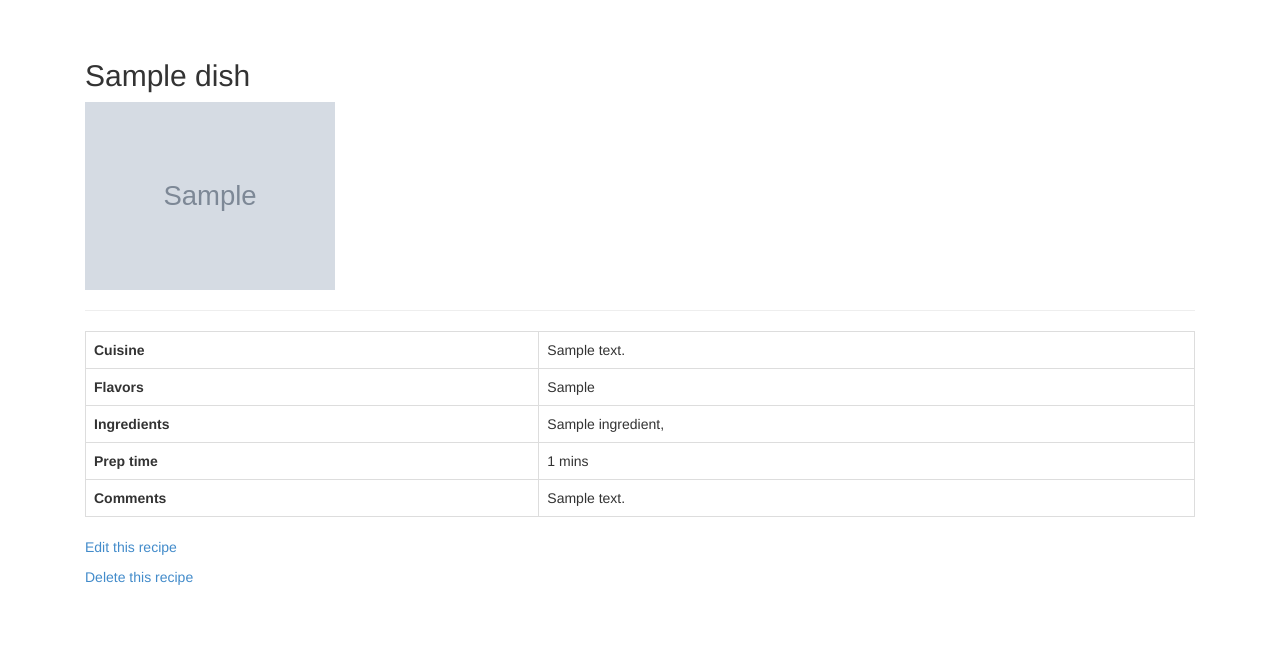
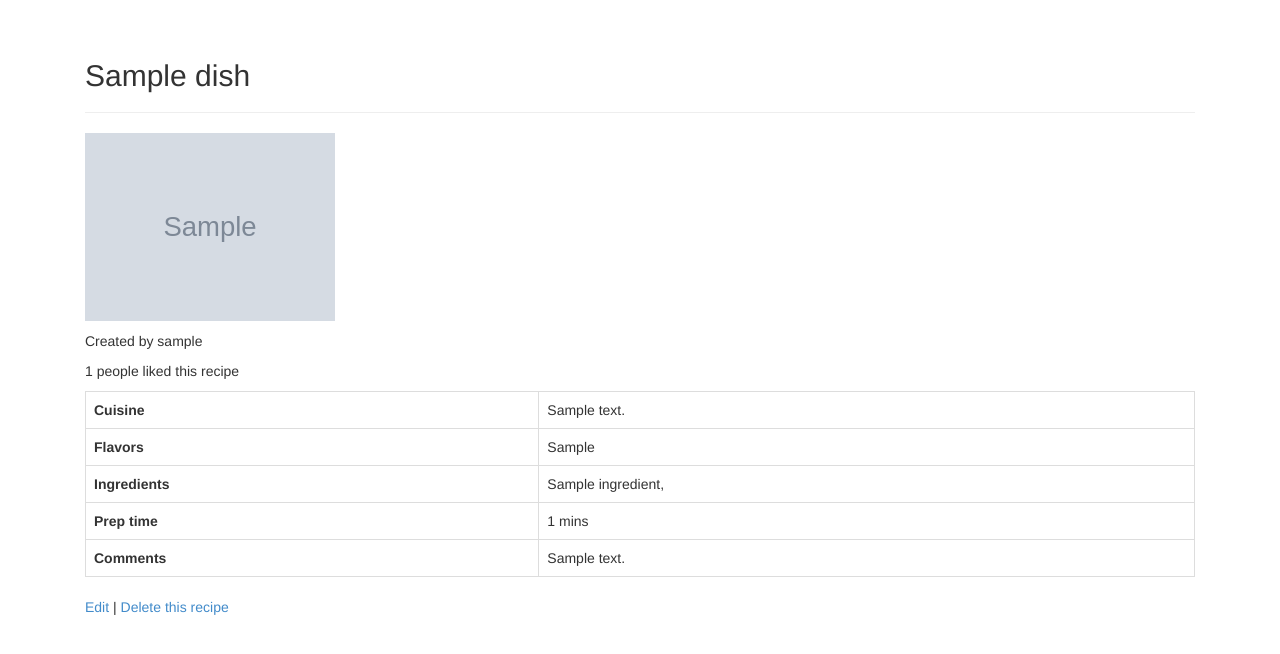
Before and after one commit to AzizHarrington/DjangoRecipeBook, a Django app: page /recipes/detail/1 in a window 1280 px wide. Shown: the part 51-705 px from the top of the page. Run offline with Django 3.2, Linux system fonts and the light colour scheme; tables that the repository leaves empty hold one stand-in row (values such as "Sample post"); grey boxes marked "Sample" are stand-in pictures.

Commit message:
added author to Dish model

```diff
--- a/dishes/models.py
+++ b/dishes/models.py
@@ -1,5 +1,7 @@
+from time import time
+
 from django.db import models
-from time import time
+from django.contrib.auth.models import User
 
 
 def get_upload_file_name(instance, filename):
@@ -18,6 +20,7 @@ class Ingredient(models.Model):
 
 class Dish(models.Model):
     name = models.CharField(max_length=200)
+    author = models.ForeignKey(User, null=True)
     photo = models.FileField(upload_to=get_upload_file_name, null=True)
     cuisine = models.CharField(max_length=200)
     flavors = models.CharField(max_length=200)
@@ -32,4 +35,4 @@ class Dish(models.Model):
         return self.name
 
     class Meta:
-        ordering = ('name',)
+        ordering = ('-likes',)
--- a/dishes/templates/detail.html
+++ b/dishes/templates/detail.html
@@ -1,6 +1,5 @@
 {% extends "detail_base.html" %}
 
 {% block extra_options %}
-<p><a href="{% url 'edit' dish.pk %}">Edit this recipe</a></p>
-<p><a href="{% url 'delete' dish.pk %}">Delete this recipe</a></p>
+<p><a href="{% url 'edit' dish.pk %}">Edit</a> | <a href="{% url 'delete' dish.pk %}">Delete this recipe</a></p>
 {% endblock %}
--- a/dishes/templates/detail_base.html
+++ b/dishes/templates/detail_base.html
@@ -1,11 +1,18 @@
 {% extends "base.html" %}
 
 {% block content %}
+<div>
     <h2>{{ dish.name }}</h2>
+    <hr>
     {% if dish.photo %}
         <p><img src="/media/{{ dish.photo }}" width="250"/></p>
     {% endif %}
-<hr>
+    <p>Created by {{ dish.author }}</p>
+
+    <p>{{ dish.likes }} people liked this recipe</p>
+</div>
+
+<div>
     <table class="table table-bordered">
         <tr>
             <td><strong>Cuisine</strong></td>
@@ -32,6 +39,7 @@
             <td>{{ dish.comments }}</td>
         </tr>
     </table>
+</div>
 
 {% block extra_options %}
 {% endblock %}
--- a/dishes/templates/list.html
+++ b/dishes/templates/list.html
@@ -7,9 +7,15 @@
 <p><a href="{% url 'new' %}">Create New</a></p>
 <hr>
 <table class="table table-hover table-bordered">
+    <tr>
+        <th>Likes</th>
+        <th>Name</th>
+    </tr>
     {% for dish in dishes %}
     <tr>
+        <td class="col-sm-1">{{ dish.likes }}</td>
         <td><a href="{% url 'detail' dish.pk %}">{{ dish.name }}</a></td>
+
     </tr>
     {% endfor %}
 </table>
```
Also changed, not shown: dishes/migrations/0003_auto__add_field_dish_author.py (added). Lines whose indentation alone changed are shown as unchanged.
